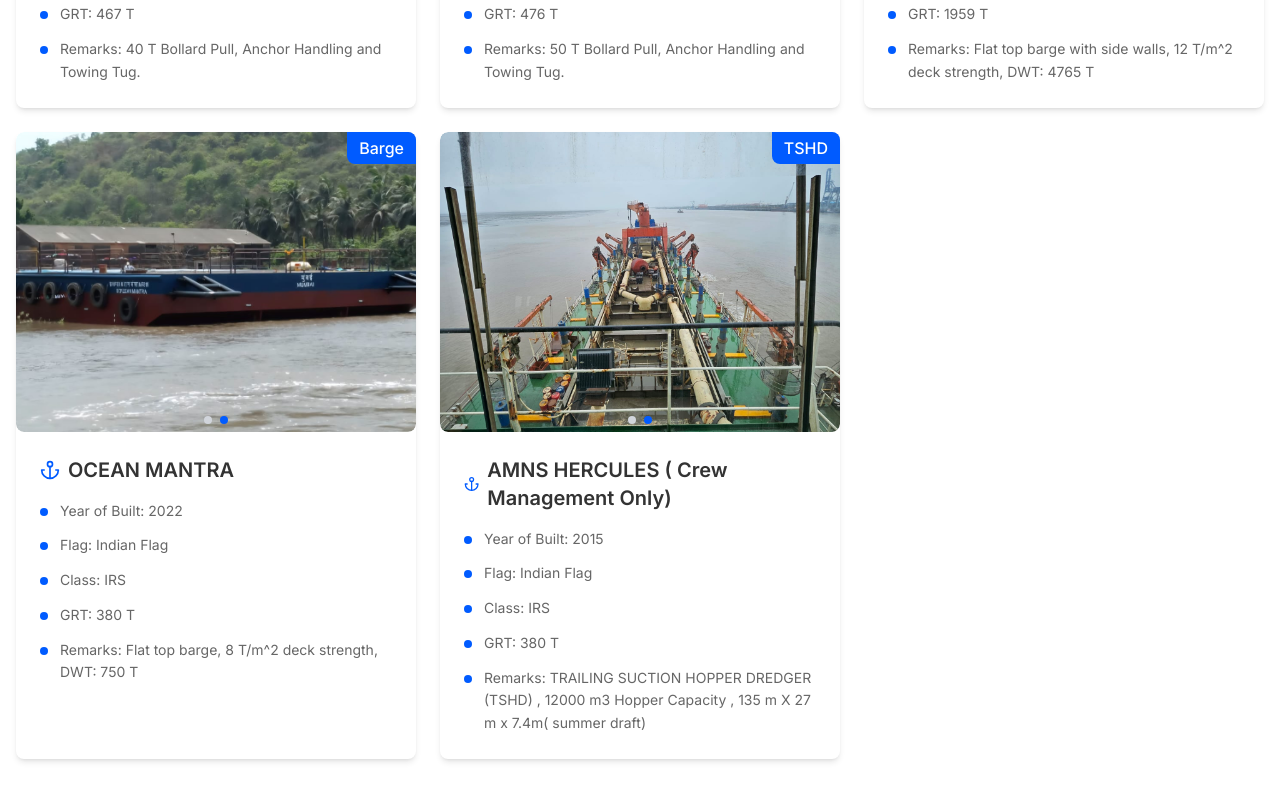
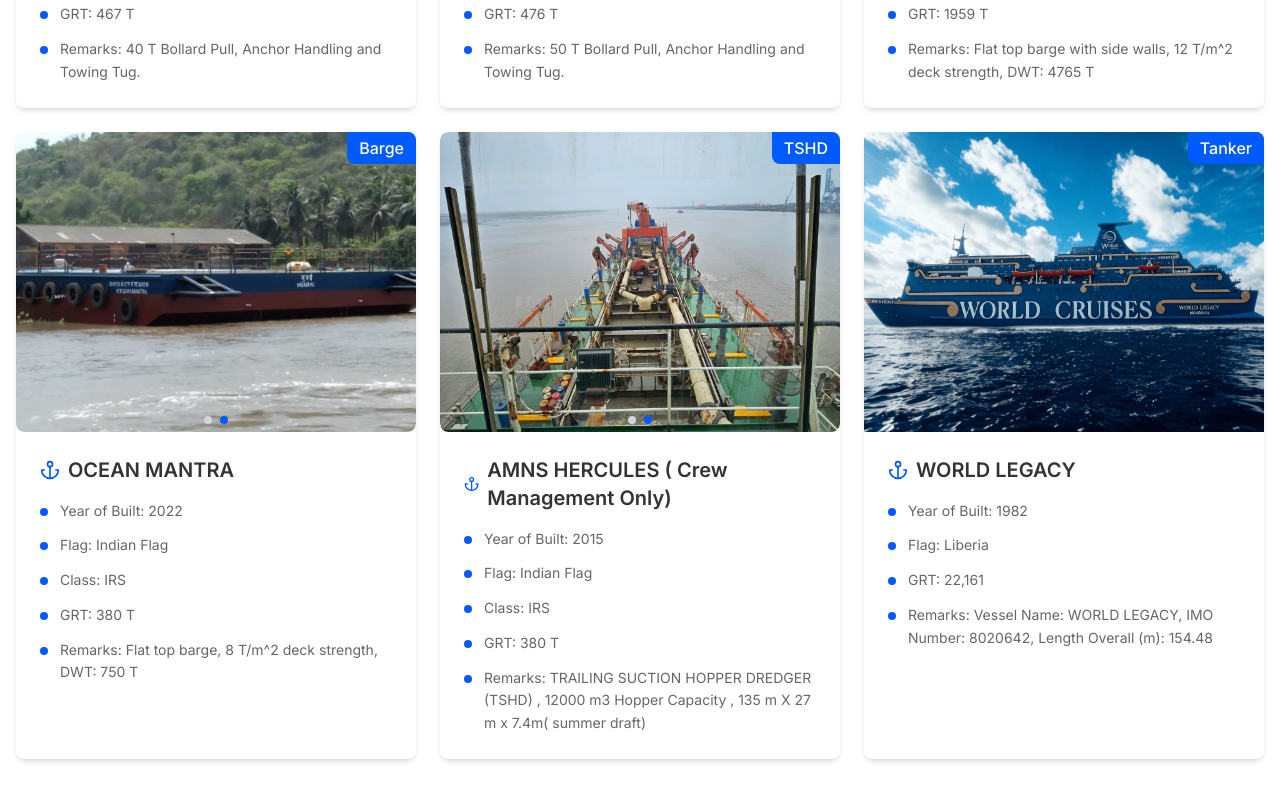
Before and after one commit to AadidevRaizada/Fullahead, a React (Vite) app: page /fleet in a window 1280 px wide. Shown: the part 1739-2539 px from the top of the page. Built offline with nearby package versions, Linux system fonts and the light colour scheme.

Commit message:
added a fleet world legacy + team member

```diff
--- a/src/pages/ContactPage.tsx
+++ b/src/pages/ContactPage.tsx
@@ -77,6 +77,13 @@ const ContactPage: React.FC = () => {
 
       phone: '',
       photo: '/images/CompanyPeople/Sagar.jpg'
+    },
+    {
+      name: 'Ashwani Kalyanakar',
+      position: 'HR Manager',
+      email: 'Cruise@fullahead.in',
+      phone: '+91 7058615596',
+      photo: '/images/CompanyPeople/ashwani kalyanakar.jpeg'
     }
   ];
 
--- a/src/pages/FleetPage.tsx
+++ b/src/pages/FleetPage.tsx
@@ -128,7 +128,20 @@ const FleetPage: React.FC = () => {
         'Flag: Indian Flag',
         'Class: IRS ',
         'GRT: 380 T',
-          'Remarks: TRAILING SUCTION HOPPER DREDGER (TSHD) , 12000 m3 Hopper Capacity , 135 m X 27 m x 7.4m( summer draft)'
+          'Remarks: TRAILING SUCTION HOPPER DREDGER (TSHD) , 12000 m3 Hopper Capacity , 135 m X 27 m x 7.4m( summer draft)'
+      ]
+    },
+    {
+      name: 'WORLD LEGACY',
+      type: 'Tanker',
+      images: [
+        '/images/Fleet/WORLD-LEGACY.jpeg'
+      ],
+      specs: [
+        'Year of Built: 1982',
+        'Flag: Liberia',
+        'GRT: 22,161',
+        'Remarks: Vessel Name: WORLD LEGACY, IMO Number: 8020642, Length Overall (m): 154.48'
       ]
     }
   ];
```
Also changed, not shown: public/images/CompanyPeople/ashwani kalyanakar.jpeg (added), public/images/Fleet/WORLD-LEGACY.jpeg (added).
